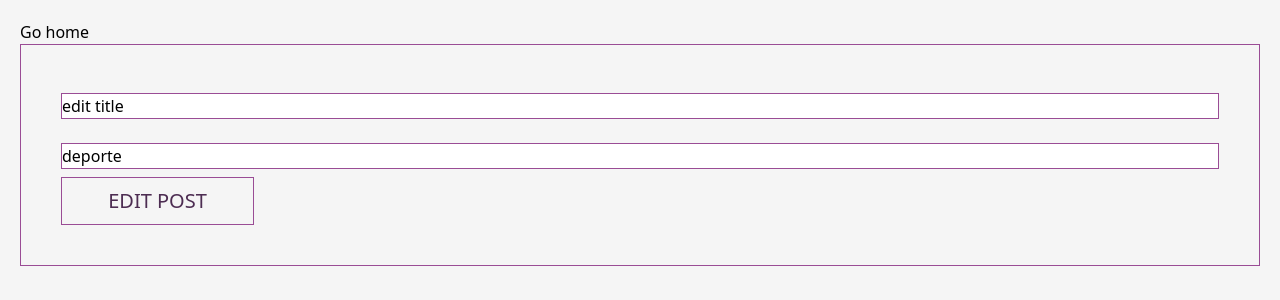
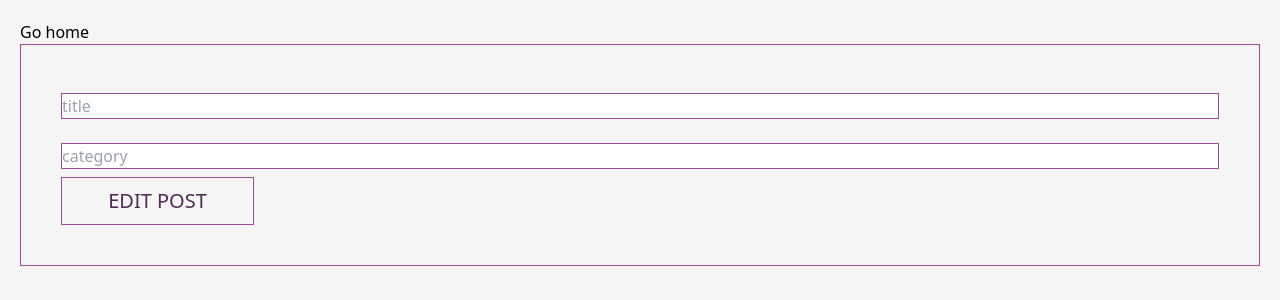
Before and after one commit to MADROCHA/hackathon2022_thefempost, a React (Create React App) app: page /Editpost in a window 1280 px wide. Shown: the top 300 px of the page. Built offline with nearby package versions, Linux system fonts and the light colour scheme.

Commit message:
editpost.jsx wip

```diff
--- a/src/pages/Editpost.jsx
+++ b/src/pages/Editpost.jsx
@@ -3,9 +3,10 @@ import Main from "../components/Main";
 import React,{useState} from 'react';
 
 
-const editPost = (props) => {
+const editPost = () => {
 
-    const [title, setTitle] = useState(props.title);
+    const [title, setTitle] = useState('');
+    const [category, setCategory] = useState('');
     return (
         <Main>
             <Link to="/">Go home</Link>
@@ -17,11 +18,11 @@ const editPost = (props) => {
 
                         <div class="flex flex-col space-y-2">
                             <label for="username"></label>
-                            <input class="border-violet-light border" placeholder="title" type="text" id="title" name="title" value="edit title"/>
+                            <input class="border-violet-light border" placeholder="title" type="text" id="title" name="title"/>
                             <label for="content"></label>
 
                             <label for="title"></label>
-                            <input class="border-violet-light border" placeholder="category" type="text" id="category" name="category" value="deporte"/>
+                            <input class="border-violet-light border" placeholder="category" type="text" id="category" name="category"/>
 
                             <button class="border-violet-light border hover:bg-violet-dark hover:text-white open-sans text-violet-dark text-xl justify-center flex place-items-center h-12 w-2/12 ">
                                     EDIT POST
```
Also changed, not shown: src/components/PostEdit.jsx (deleted, +0 -12 lines).
